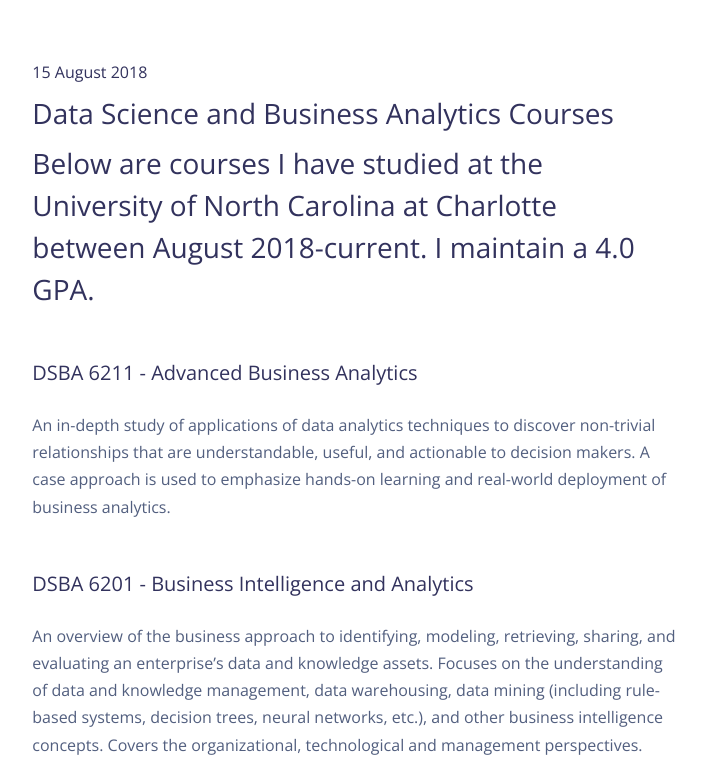
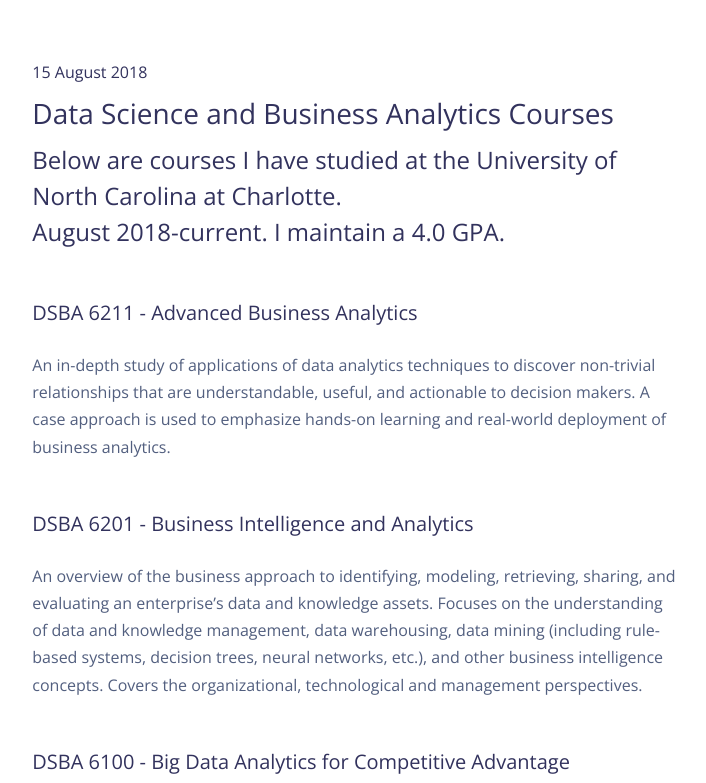
Before and after one commit to patriciamariebarrier/patriciamariebarrier.github.io, a Jekyll site: the page built from _posts/2020-05-14-easier-credit-card-payments.md, in a window 1280 px wide and 900 px high, scrolled down 787 px, cut to the strip 117-900 px from the top of the window. Shown: the whole strip, without its empty margins (286-992 px from the left). Built offline with Jekyll 4.4.1, drawn with Linux system fonts in a browser that asks for light colours; nearby versions of some CDN libraries.

Commit message:
Update 6demo-post.md

```diff
--- a/_includes/6demo-post.md
+++ b/_includes/6demo-post.md
@@ -1,4 +1,4 @@
-<h3>Below are courses I have studied at the University of North Carolina at Charlotte between August 2018-current. I maintain a 4.0 GPA.</h3>
+<h4>Below are courses I have studied at the University of North Carolina at Charlotte.<br>August 2018-current. I maintain a 4.0 GPA.</h4>
 
 <h5>DSBA 6211 - Advanced Business Analytics</h5>
 An in-depth study of applications of data analytics techniques to discover non-trivial relationships that are understandable, useful, and actionable to decision makers.  A case approach is used to emphasize hands-on learning and real-world deployment of business analytics.
```
